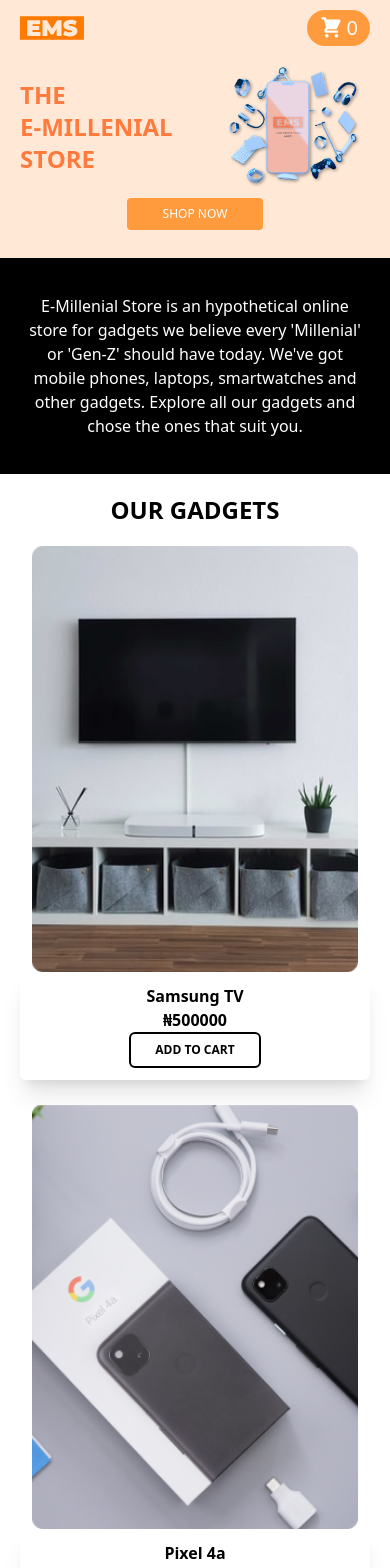
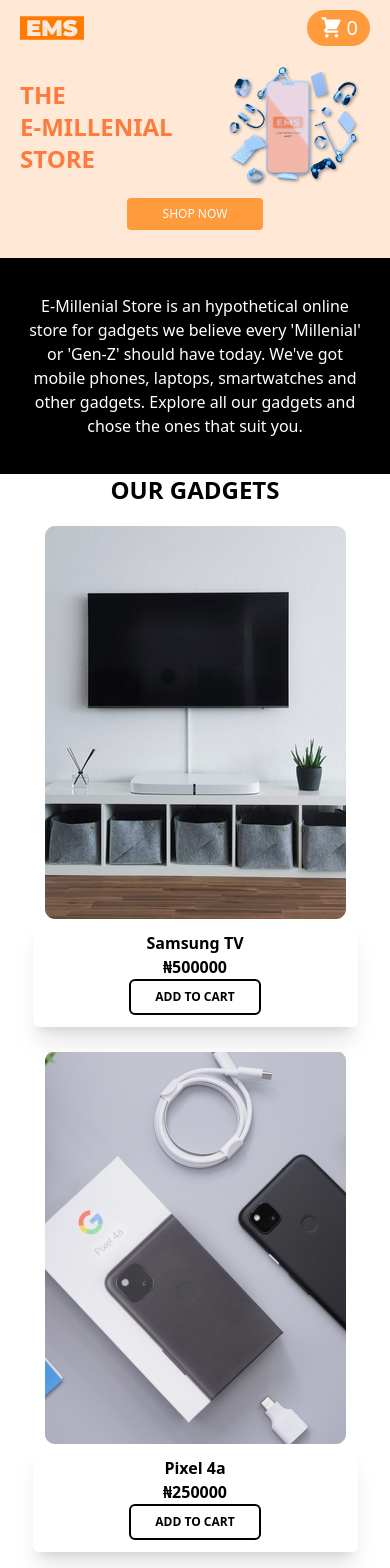
Before and after one commit to Lex043/Ems-E-commerce, a React (Vite) app: page / in a window 390 px wide. Shown: the top 1568 px of the page. Built offline with nearby package versions, Linux system fonts and the light colour scheme; a web font is replaced by a local one.

Commit message:
fix: responsiveness

```diff
--- a/src/components/Products.jsx
+++ b/src/components/Products.jsx
@@ -9,12 +9,12 @@
 
   return (
     <>
-      <div className="pt-5 pb-9 h-full">
+      <div className="h-auto flex flex-col mx-auto">
         <div className="text-black font-bold text-2xl text-center">
           <h1>OUR GADGETS</h1>
         </div>
 
-        <div className="grid grid-cols-1 justify-center gap-6 pt-5 px-5 sm:grid-cols-2 md:grid-cols-3 lg:grid-cols-4">
+        <div className="grid h-full grid-cols-1 justify-center gap-6 pt-5 px-5 sm:grid-cols-2 md:grid-cols-3 lg:grid-cols-4">
           {goods.map((good) => (
             <div key={good.id}>
               <div className="w-full px-3">
```
